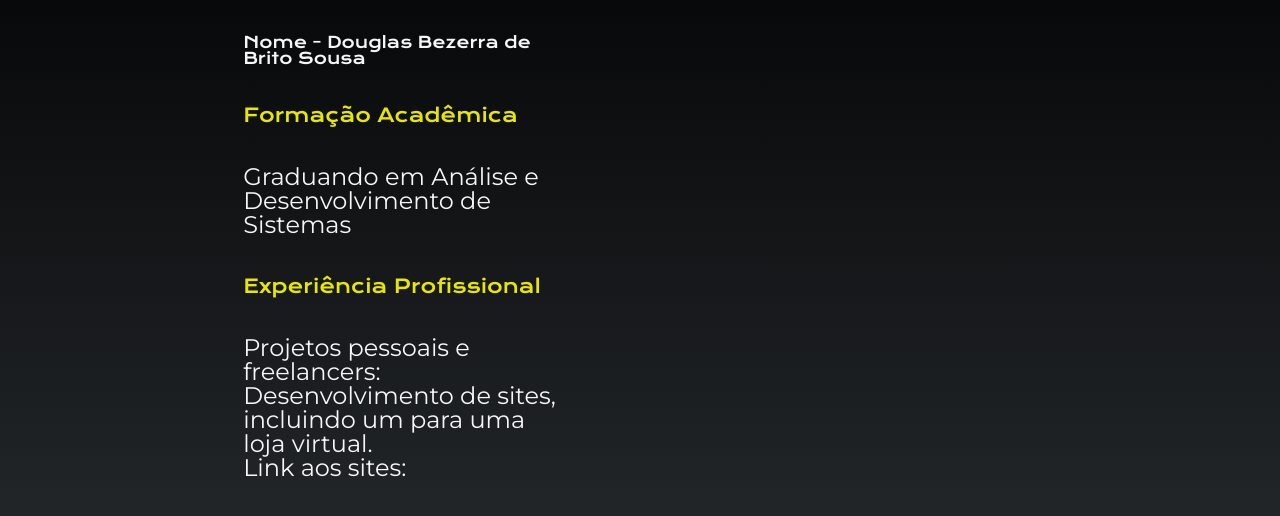
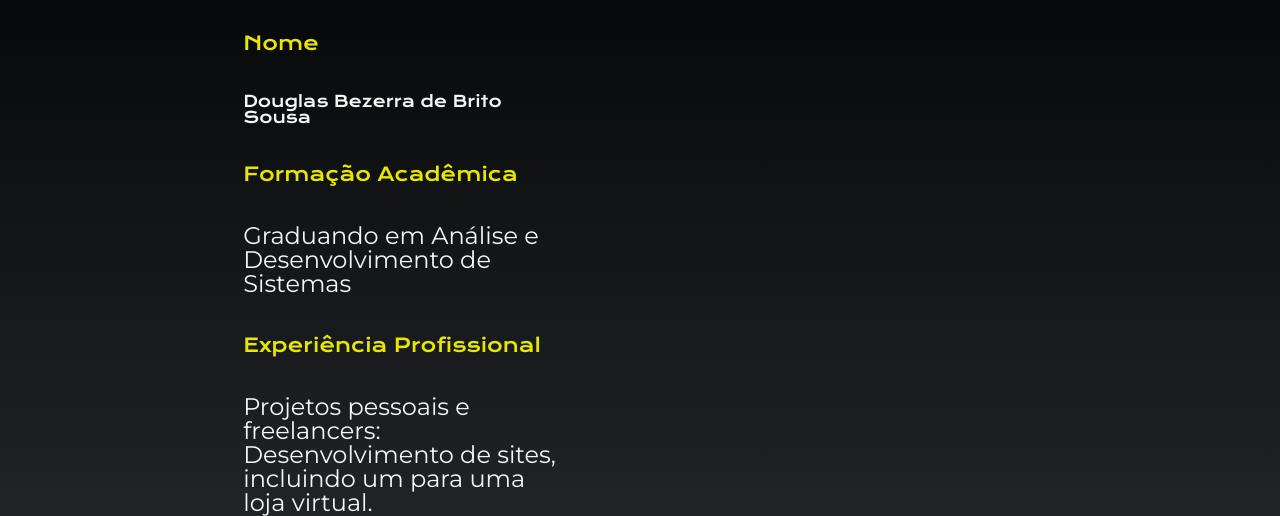
Before and after one commit to DougSpam/portifolio, a plain HTML site: page about.html in a window 1280 px wide. Shown: the part 156-672 px from the top of the page. Drawn offline with nearby package versions, Linux system fonts and the light colour scheme; a script that the page names is missing.

Commit message:
Conclusão 2.0

```diff
--- a/about.html
+++ b/about.html
@@ -34,7 +34,8 @@
 
         <section class="conteudo-principal__conteudo">
             <h1 class="conteudo-principal__conteudo__titulo">Sobre mim</h1>
-            <h1 class="meu-nome">Nome - Douglas Bezerra de Brito Sousa</h1>
+            <h1 class="sub-titulo__sobremim">Nome</h1>
+            <h2 class="meu-nome">Douglas Bezerra de Brito Sousa</h2>
 
             <h2 class="sub-titulo__sobremim">Formação Acadêmica</h2>
             <p class="conteudo-principal__conteudo__paragrafo">Graduando em Análise e Desenvolvimento de Sistemas
```
